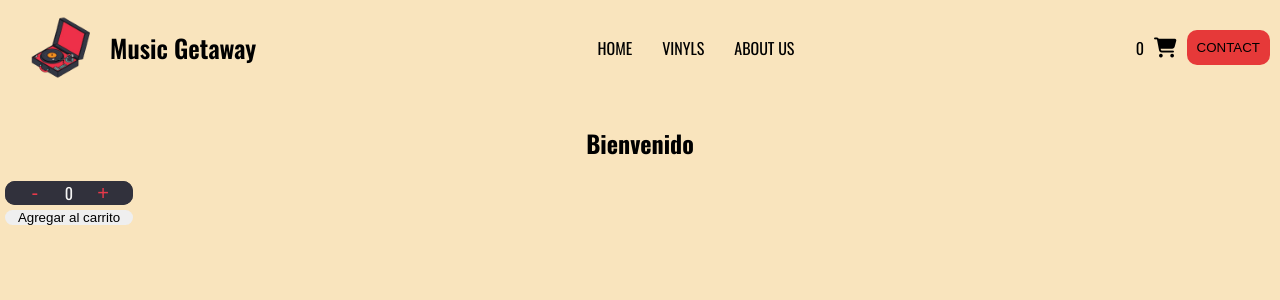
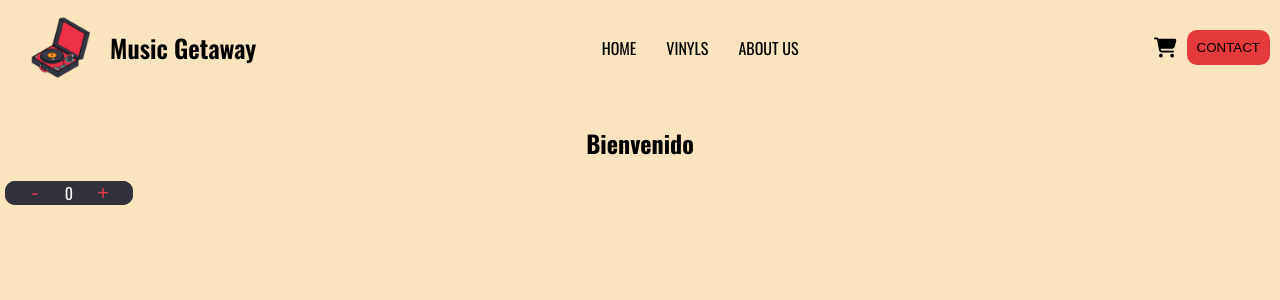
Before and after one commit to lu0tero/ecommerce-react-app, a React (Create React App) app: page / in a window 1280 px wide. Shown: the top 300 px of the page. Built offline with nearby package versions, Linux system fonts and the light colour scheme.

Commit message:
cambios en el contador

```diff
--- a/src/App.js
+++ b/src/App.js
@@ -1,17 +1,12 @@
 import './App.css';
-import { useState } from 'react';
 import logo from './logo.gif'
 import NavBar from './components/NavBar/NavBar';
-import CartWidget from './components/CartWidget/CartWidget';
+import CartWidget from './components/NavBar/CartWidget/CartWidget';
 import ItemListContainer from './components/ItemListContainer/ItemListContainer';
 import ItemCount from './components/ItemCount/ItemCount';
 
 function App() {
-  const stock = 10;
-  const [cartStock, setCartStock] = useState(0);
-  const [itemStock, setItemStock] = useState(0)
-  const addItem = () => cartStock < stock ? setCartStock(cartStock + 1) : console.log('Se llego al limite');
-  const subItem = () => cartStock > 0 ? setCartStock(cartStock - 1) : console.log('No se puede llegar a numero negativo');
+
   return (
     <div>
       <header>
@@ -20,11 +15,11 @@ function App() {
           <h1 className='title'>Music Getaway</h1>
         </div>
         <NavBar />
-        <CartWidget cartStock= {cartStock}/>
+        <CartWidget/>
       </header>
       <ItemListContainer greeting={"Bienvenido"}></ItemListContainer>
 
-      <ItemCount add= {addItem} sub= {subItem} cartStock= {cartStock}/>
+      <ItemCount/>
     </div>
 
   );
--- a/src/components/ItemCount/ItemCount.js
+++ b/src/components/ItemCount/ItemCount.js
@@ -1,14 +1,18 @@
 import './styles.css'
+import { useState } from 'react';
 
 const ItemCount = (props) => {
+  const stock = 10;
+  const [cartStock, setCartStock] = useState(0);
+  const addItem = () => cartStock < stock ? setCartStock(cartStock + 1) : console.log('Se llego al limite');
+  const subItem = () => cartStock > 0 ? setCartStock(cartStock - 1) : console.log('No se puede llegar a numero negativo');
   return (
     <div className='btn-container'>
         <div className='counter-container'>
-          <button className="item-btn" onClick={props.sub}>-</button>
-          <p className='item-number'>{props.cartStock}</p>
-          <button className="item-btn" onClick={props.add}>+</button>
+          <button className="item-btn" onClick={subItem}>-</button>
+          <p className='item-number'>{cartStock}</p>
+          <button className="item-btn" onClick={addItem}>+</button>
         </div>
-        <button className='productadd-btn'>Agregar al carrito</button>
     </div>
   )
 }
--- a/src/components/ItemCount/styles.css
+++ b/src/components/ItemCount/styles.css
@@ -32,13 +32,3 @@
     flex-direction: row;
     background-color: var(--thirdColor);
 }
-
-.productadd-btn {
-    width: 100%;
-    border-radius: 10px;
-    border: none;
-}
-
-.productadd-btn:hover {
-    cursor: pointer;
-}
--- a/src/components/CartWidget/CartWidget.js
+++ b/src/components/NavBar/CartWidget/CartWidget.js
@@ -1,9 +1,9 @@
 import './styles.css'
 
-const CartWidget = (props) => {
+const CartWidget = () => {
   return (
     <div className="cart-container">
-        <div className='cart-number'>{props.cartStock}</div>
+        <div className='cart-number'></div>
         <i class="fa-solid fa-cart-shopping cart"></i>
         <button className='contact-btn'><a>Contact</a></button>
     </div>
```
Also changed, not shown: src/components/NavBar/CartWidget/styles.css (renamed from src/components/CartWidget/styles.css).
